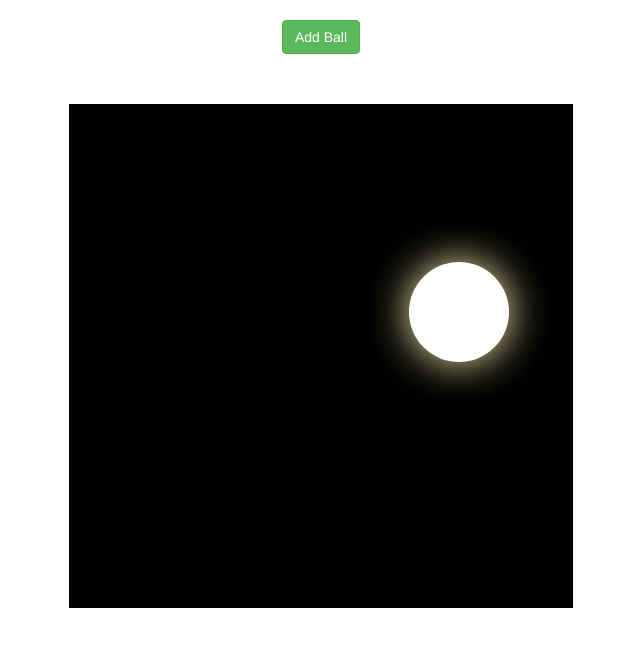
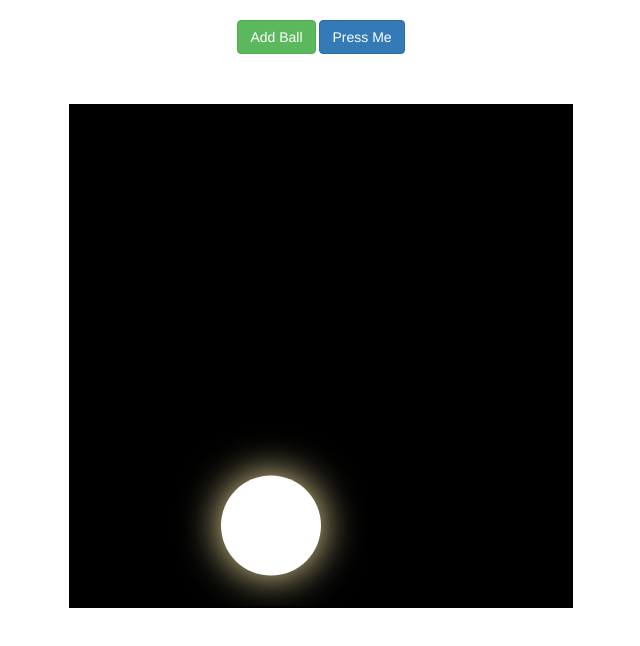
Before and after one commit to HayesCapers/bouncingBallCanvas, a plain HTML site: page prac.html in a window 1280 px wide. Shown: the whole page, without its empty margins (319-959 px from the left). Drawn offline with nearby package versions, Linux system fonts and the light colour scheme.

Commit message:
attempting bouncing balls v2

```diff
--- a/prac.html
+++ b/prac.html
@@ -14,6 +14,7 @@
 	</div>
 	<div class="col-md-6 button-container">
 		<button class="btn btn-success" type="button" onclick="addBall();">Add Ball</button>
+		<button class="btn btn-primary" type="button" onclick="changeBool();">Press Me</button>
 	</div>
 </div>
 <div class="col-md-12">
--- a/prac.js
+++ b/prac.js
@@ -4,10 +4,7 @@ var canvas = document.getElementById("canvas");
 var context = canvas.getContext('2d');
 context.strokeStyle = "#ff0000"
 
-// draw a circle:
-// context.beginPath()
-// context.fillStyle = "#f6b2ff"
-// context.arc(200,200,200,0*Math.PI,2*Math.PI);
+
 
 function Ball(startX, startY, radius){
 	this.x = startX;
@@ -16,13 +13,30 @@ function Ball(startX, startY, radius){
 	this.xDirection = 1;
 	this.yDirection = 1;
 	this.mass = this.radius / 2;
-	this.veloX = 4;
-	this.veloY = 2;
+	this.veloX = 0;
+	this.veloY = 0;
+	this.bounce = 0.6;
+	this.gravity = 0.05;
+	this.gravitySpeed = 0;
+
+	this.hitBottom = function(){
+		var rockBottom = 500 - this.radius
+		var tipTop = this.radius
+		if (this.y > rockBottom){
+			this.y = rockBottom;
+			this.gravitySpeed = -(this.gravitySpeed * this.bounce);
+		}else if (this.y < tipTop){
+			this.y = tipTop;
+			this.veloY = -this.veloY
+		}
+	}
 }
 
 
 
-var ballArray = [new Ball(200,200,50)]
+var ballArray = [new Ball(200,200,50)];
+var chaosBool = false;
+var chaosTimer = 0
 
 
 function checkBox(ball, array){
@@ -33,23 +47,45 @@ function checkBox(ball, array){
 		if (ball == array[i]) {
 			return
 		}else if (distance <= ball.radius + array[i].radius) {
-			if ((ball.yDirection == array[i].yDirection) && (ball.xDirection != array[i].xDirection)) {
-				ball.xDirection = - ball.xDirection;
-				array[i].xDirection = - array[i].xDirection;
-			}else if ((ball.xDirection == array[i].xDirection) && (ball.yDirection != array[i].yDirection)) {
-				ball.yDirection = - ball.yDirection;
-				array[i].yDirection = - array[i].yDirection;
-			}else{
-				ball.xDirection = - ball.xDirection;
-				array[i].xDirection = - array[i].xDirection;
-				ball.yDirection = - ball.yDirection;
-				array[i].yDirection = - array[i].yDirection;
-			}
+
 		}
 	}
 }
 
-function drawBall(array){
+function checkWall(ball){
+	if ((ball.x > 500 - ball.radius) || (ball.x <ball.radius)){
+		ball.veloX = -ball.veloX;
+	}
+	if ((ball.y >= 500 - ball.radius) || ball.y == ball.radius){
+		ball.veloY = -ball.veloY;
+	}
+}
+
+function moveBall(ball){
+	ball.gravitySpeed += ball.gravity;
+	ball.x += ball.veloX;
+	ball.y += ball.veloY + ball.gravitySpeed;
+	ball.hitBottom();
+}
+
+function changeBool(){
+	chaosBool = true;
+}
+
+function chaos(bool, ball){
+	if (bool){
+		ball.veloY= -5;
+		chaosTimer++;
+	}
+	if (chaosTimer == 20){
+		ball.veloY = 0;
+		bool = false;
+		chaosTimer = 0;
+	}
+}
+
+
+function drawBall(array, bool){
 	context.beginPath();
 	for (i = 0; i < array.length; i++){
 		context.fillStyle = "rgb(255,255,255)";
@@ -59,15 +95,10 @@ function drawBall(array){
 		context.clearRect(0,0,500,500);
 		context.closePath();
 		context.fill();
-		if ((array[i].x > 500 - array[i].radius) || (array[i].x <array[i].radius)){
-			array[i].xDirection = -array[i].xDirection
-		}
-		if ((array[i].y > 500 - array[i].radius) || array[i].y < array[i].radius){
-			array[i].yDirection = -array[i].yDirection
-		}
-		array[i].x += array[i].veloX * array[i].xDirection;
-		array[i].y += array[i].veloY * array[i].yDirection;
-		checkBox(array[i],array)
+		chaos(bool, array[i]);
+		checkWall(array[i]);
+		checkBox(array[i],array);
+		moveBall(array[i]);
 	}
 }
 
@@ -83,7 +114,7 @@ function addBall(){
 // }
 
 
-var ballin = setInterval(drawBall, 20, ballArray);
+var ballin = setInterval(drawBall, 20, ballArray, chaosBool);
 
 // canvas.addEventListener("click", function(event){
 // 	// console.log(event.x, event.y)
```
